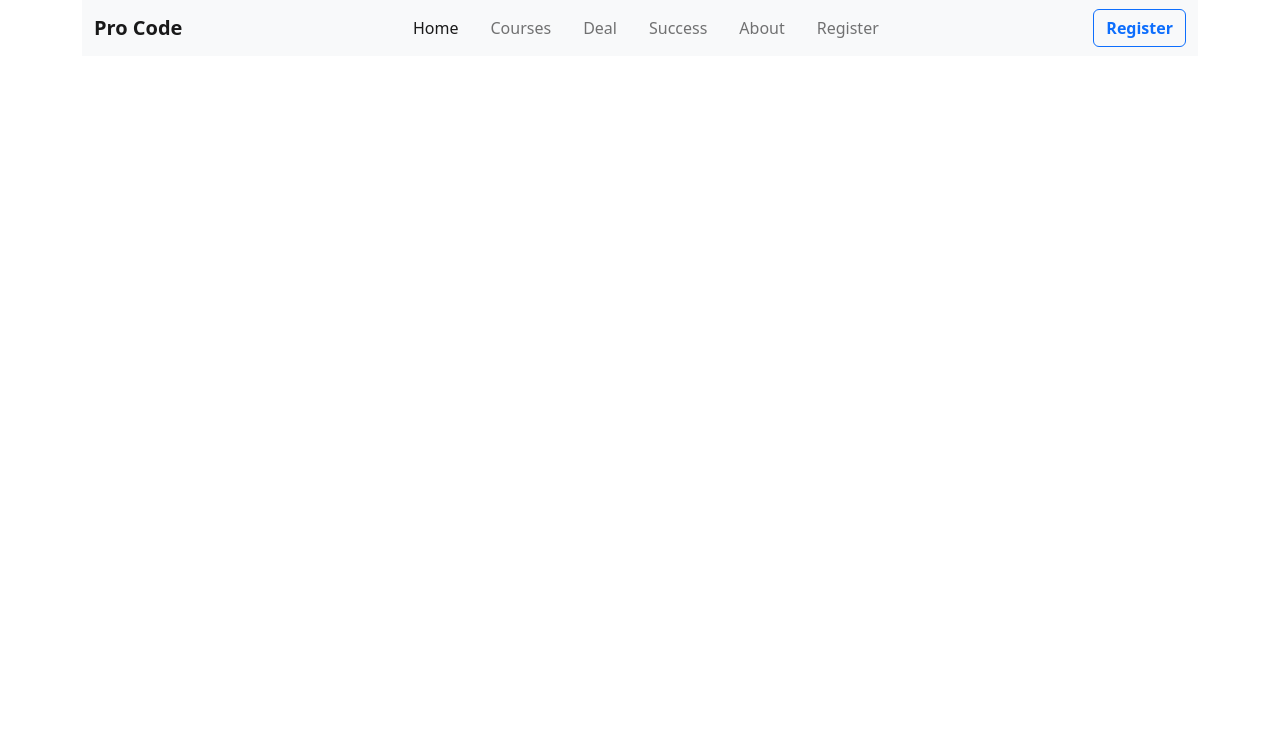
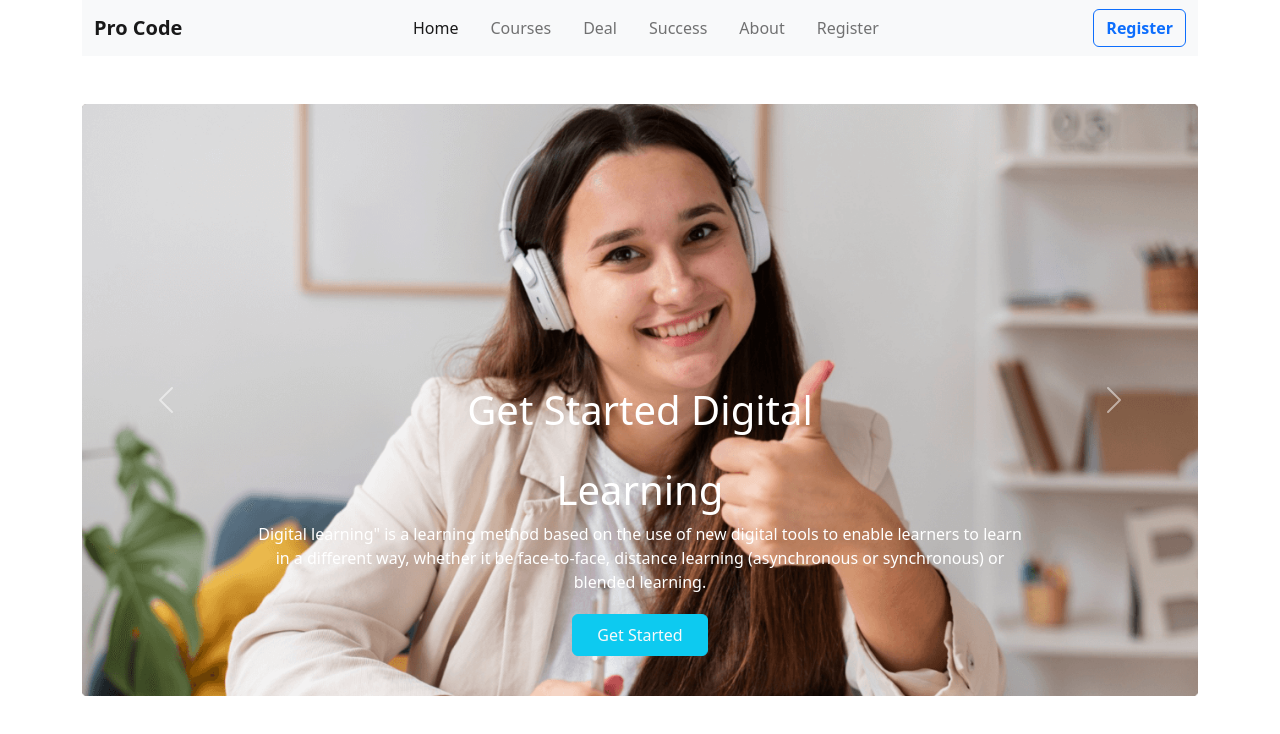
Before and after one commit to kshossain/procode-website, a plain HTML site: page index.html in a window 1280 px wide. Drawn offline with nearby package versions, Linux system fonts and the light colour scheme.

Commit message:
slider added

```diff
--- a/index.html
+++ b/index.html
@@ -45,6 +45,53 @@
             </div>
         </nav>
         <!-- slider start-->
+        <section class="mt-5">
+            <div id="carouselExampleCaptions" class="carousel slide" data-bs-ride="false">
+
+                <div class="carousel-inner">
+                    <div class="carousel-item active">
+                        <img src="images/cover/cover-1.png" class="d-block w-100" alt="...">
+                        <div class="carousel-caption d-none d-md-block">
+                            <h1>Get Started Digital</h1><br>
+                            <h1>Learning</h1>
+                            <p>Digital learning" is a learning method based on the use of new digital tools to enable learners to learn in a different
+                            way, whether it be face-to-face, distance learning (asynchronous or synchronous) or blended learning.</p>
+                            <a href="#" class="btn btn-info py-2 px-4 mt-1 text-semibold text-light">Get Started</a>
+                        </div>
+                    </div>
+                    <div class="carousel-item">
+                        <img src="images/cover/cover-23.jpg" class="d-block w-100" alt="...">
+                        <div class="carousel-caption d-none d-md-block">
+                            <h1>Get Started Digital</h1><br>
+                            <h1>Learning</h1>
+                            <p>Digital learning" is a learning method based on the use of new digital tools to enable learners to learn in a
+                                different
+                                way, whether it be face-to-face, distance learning (asynchronous or synchronous) or blended learning.</p>
+                            <a href="#" class="btn btn-info py-2 px-4 mt-1 text-semibold text-light">Get Started</a>
+                        </div>
+                    </div>
+                    <div class="carousel-item">
+                        <img src="images/cover/cover-3.jpg" class="d-block w-100" alt="...">
+                        <div class="carousel-caption d-none d-md-block">
+                            <h1>Get Started Digital</h1><br>
+                            <h1>Learning</h1>
+                            <p>Digital learning" is a learning method based on the use of new digital tools to enable learners to learn in a
+                                different
+                                way, whether it be face-to-face, distance learning (asynchronous or synchronous) or blended learning.</p>
+                            <a href="#" class="btn btn-info py-2 px-4 mt-1 text-semibold text-light">Get Started</a>
+                        </div>
+                    </div>
+                </div>
+                <button class="carousel-control-prev" type="button" data-bs-target="#carouselExampleCaptions" data-bs-slide="prev">
+                    <span class="carousel-control-prev-icon" aria-hidden="true"></span>
+                    <span class="visually-hidden">Previous</span>
+                </button>
+                <button class="carousel-control-next" type="button" data-bs-target="#carouselExampleCaptions" data-bs-slide="next">
+                    <span class="carousel-control-next-icon" aria-hidden="true"></span>
+                    <span class="visually-hidden">Next</span>
+                </button>
+            </div>
+        </section>
         <!-- slider end -->
         <!-- header end -->
     </header>
```
Also changed, not shown: images/cover/cover-23.jpg (added).
